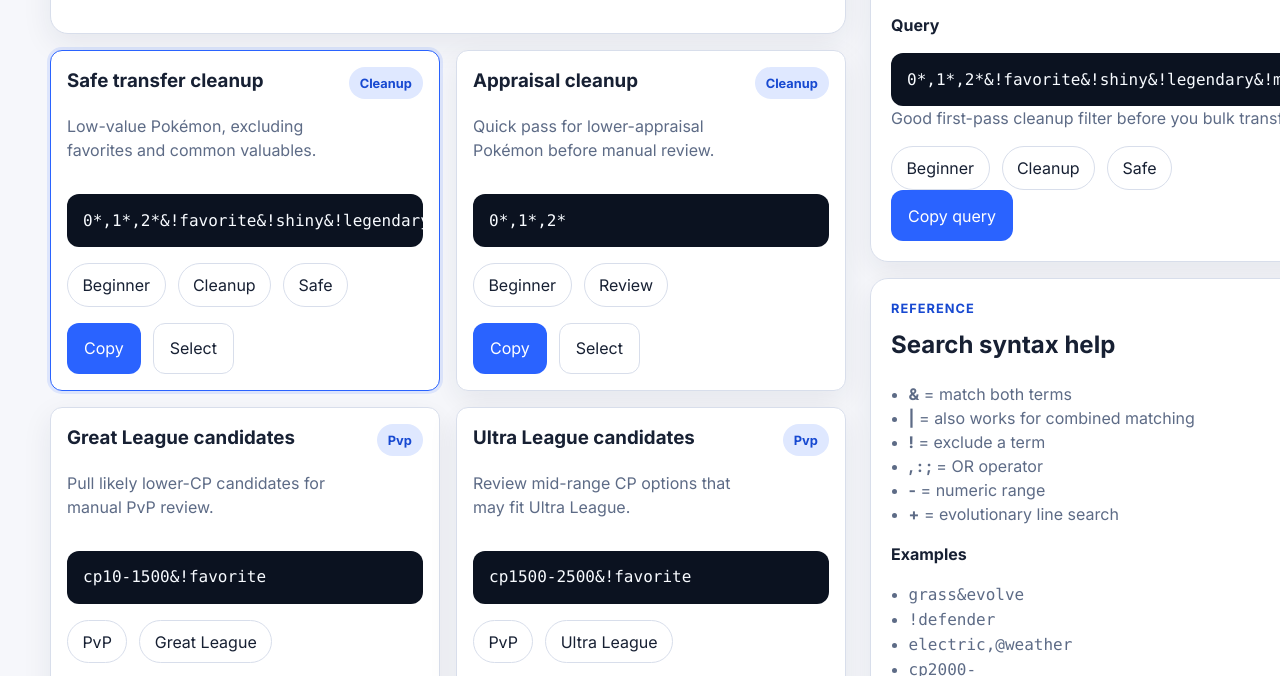
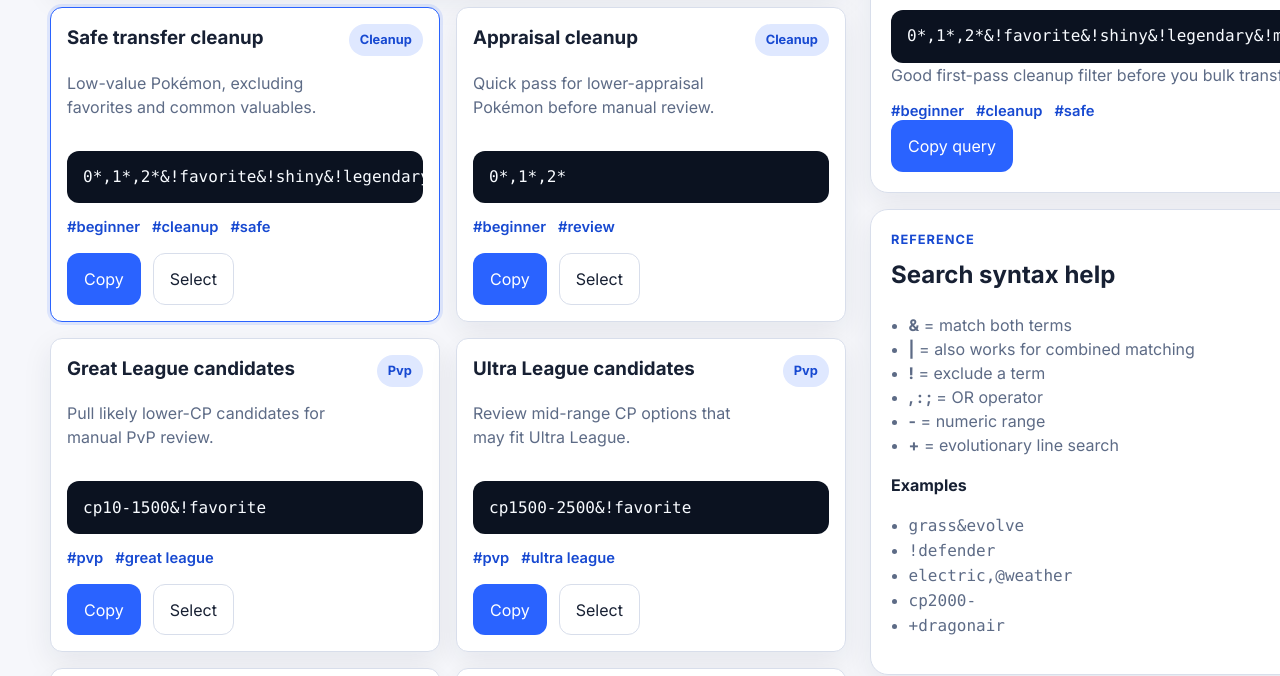
Before and after one commit to Midkniteskyz/pogofilters.github.io, a plain HTML site: page index.html in a window 1280 px wide. Shown: the part 522-1198 px from the top of the page. Drawn offline with Linux system fonts and the light colour scheme.

Commit message:
website update

```diff
--- a/app.js
+++ b/app.js
@@ -126,7 +126,7 @@
   previewQuery.textContent = item.query;
   previewDescription.textContent = item.notes || item.description;
   previewTags.innerHTML = (item.tags || [])
-    .map((tag) => `<span class="tag">${tag}</span>`)
+    .map((tag) => `<span class="tag">#${tag.toLowerCase()}</span>`)
     .join("");
 }
 
@@ -175,7 +175,7 @@
           <pre class="query-block"><code>${item.query}</code></pre>
 
           <div class="tag-row">
-            ${(item.tags || []).map((tag) => `<span class="tag">${tag}</span>`).join("")}
+            ${(item.tags || []).map((tag) => `<span class="tag">#${tag.toLowerCase()}</span>`).join("")}
           </div>
 
           <div class="card-actions">
@@ -253,7 +253,7 @@
     state.filters = await response.json();
     state.selectedId = state.filters[0]?.id || null;
 
-    renderQuickPicks();
+    // renderQuickPicks();
     renderAll();
   } catch (error) {
     resultsSummary.textContent = "Could not load presets.";
--- a/styles.css
+++ b/styles.css
@@ -179,13 +179,23 @@
 }
 
 .quick-chip,
-.category-chip,
-.tag {
+.category-chip {
   border-radius: 999px;
   border: 1px solid var(--border);
   background: var(--surface);
   color: var(--text);
   padding: 0.55rem 0.9rem;
+}
+
+.tag {
+  display: inline-block;
+  border: 0;
+  background: transparent;
+  padding: 0;
+  color: var(--accent-strong);
+  font-size: 0.92rem;
+  font-weight: 600;
+  line-height: 1.2;
 }
 
 .category-nav {
```
Also changed, not shown: index.html (+0 -1 lines).
